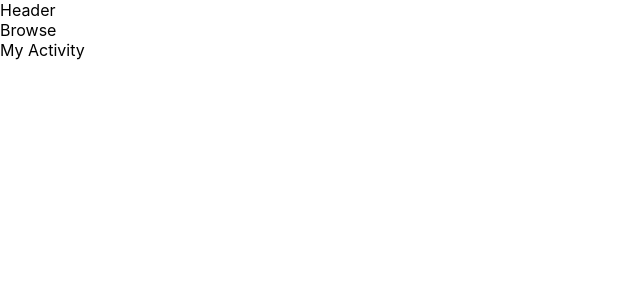
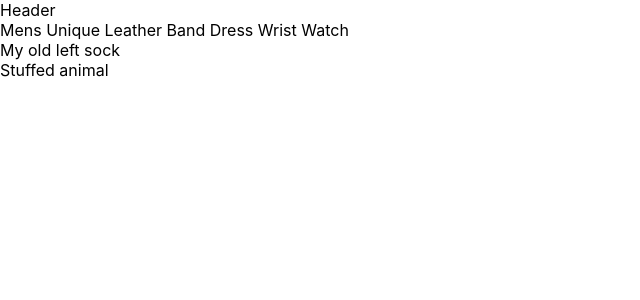
Before and after one commit to zenefieds/zenefieds, a React (Create React App) app: page / in a window 1280 px wide. Shown: the top 300 px of the page, without its empty margins (0-640 px from the left). Built offline with nearby package versions, Linux system fonts and the light colour scheme.

Commit message:
data flowing through the app

```diff
--- a/src/App/App.js
+++ b/src/App/App.js
@@ -2,20 +2,23 @@ import React, {Component} from 'react';
 import Header from './Header/Header.js';
 import Browse from './Browse/Browse.js';
 import MyActivity from './My_Activity/MyActivity.js';
+import data from '../data.js';
 
 class App extends Component {
   constructor() {
     super();
     this.state = {
+      user: 'Kevin',
       page: 'Browse',
+      items: data
     }
   }
   render() {
     return (
       <div className="App">
         <Header/>
-        <Browse/>
-        <MyActivity/>
+        {this.state.page === 'Browse' ? <Browse items = {this.state.items}/> : null}
+        {this.state.page === 'MyActivity' ? <MyActivity items = {this.state.items.filter(item => item.owner === this.state.user)}/> : null}
       </div>
     );
   }
--- a/src/App/Browse/Browse.js
+++ b/src/App/Browse/Browse.js
@@ -1,15 +1,18 @@
 import React, {Component} from 'react';
+import ItemCard from '../Item_Card/ItemCard.js';
 
 class Browse extends Component {
-  constructor() {
-    super();
+  constructor(props) {
+    super(props);
     this.state = {
     }
   }
   render() {
     return (
       <div className="Browse">
-        Browse
+        {this.props.items.map((item) => {
+            return <ItemCard item = {item} />
+        })}
       </div>
     );
   }
--- /dev/null
+++ b/src/App/Item_Card/ItemCard.js
@@ -0,0 +1,10 @@
+import React, {Component} from 'react';
+
+const ItemCard = (props) => {
+    console.log(props)
+    return (
+        <div>{props.item.title}</div>
+    )
+}
+
+export default ItemCard;
--- a/src/App/My_Activity/MyActivity.js
+++ b/src/App/My_Activity/MyActivity.js
@@ -1,15 +1,18 @@
 import React, {Component} from 'react';
+import ItemCard from '../Item_Card/ItemCard.js';
 
 class MyActivity extends Component {
-  constructor() {
-    super();
+  constructor(props) {
+    super(props);
     this.state = {
     }
   }
   render() {
     return (
       <div className="MyActivity">
-        My Activity
+        {this.props.items.map((item) => {
+            return <ItemCard item = {item}/>
+        })}
       </div>
     );
   }
--- a/data.js
+++ b/src/data.js
@@ -36,3 +36,5 @@ const data = [
         owner: 'Kevin'
     },
 ]
+
+export default data;
```
Also changed, not shown: src/App/Item_Card/ItemCard.css (added).
